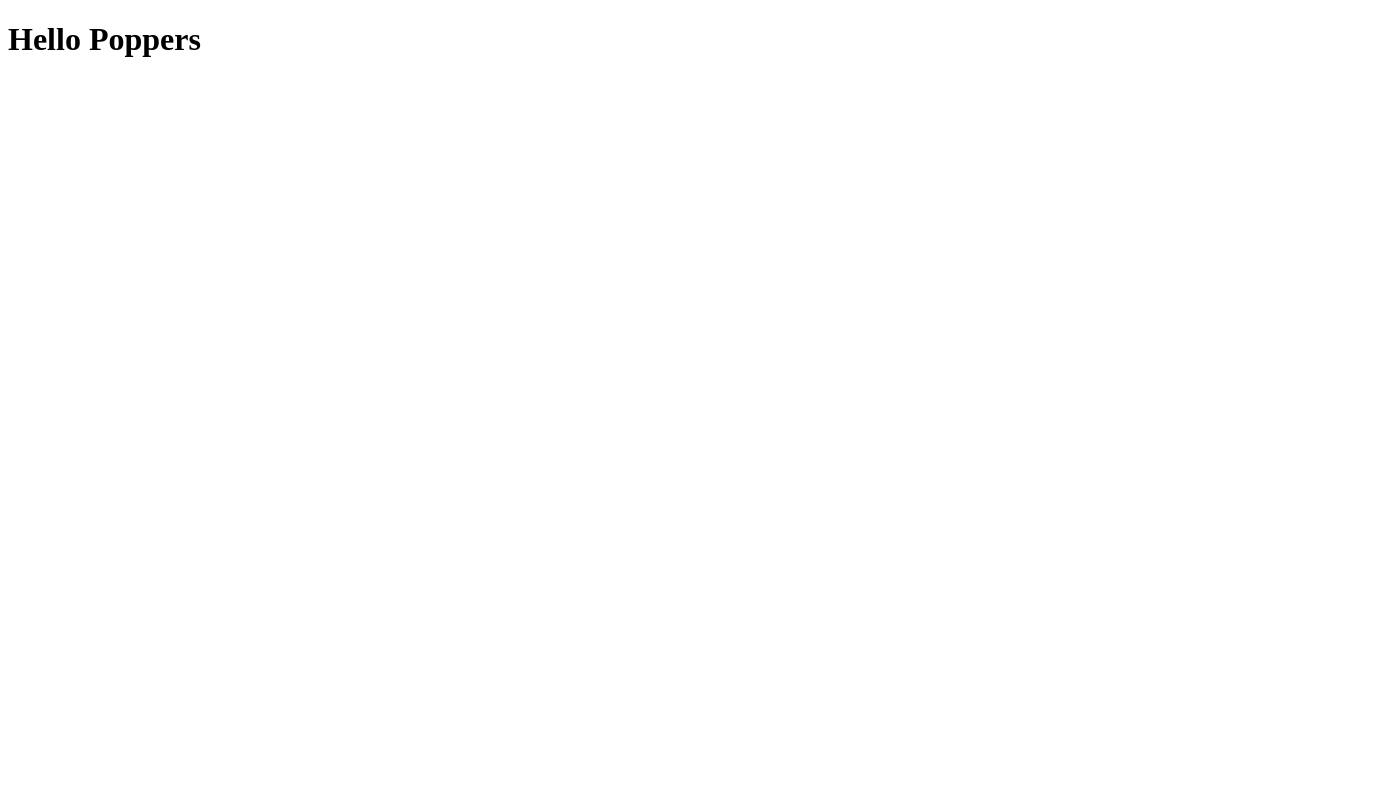
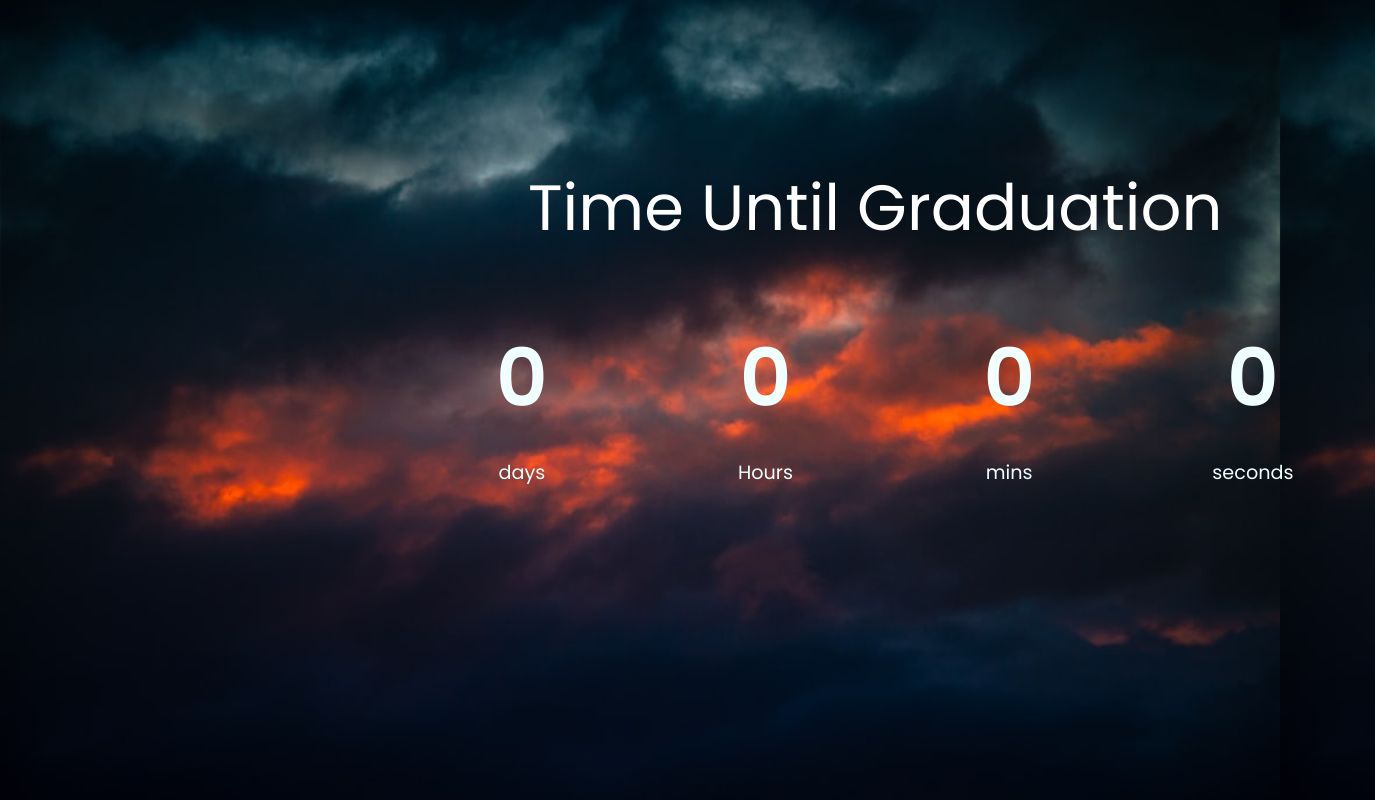
Before and after one commit to tjreese90/CountDown_Timer, a plain HTML site: page index.html in a window 1280 px wide. Shown: the whole page, 1375 px wide, since content can reach past the window. Drawn offline with Linux system fonts and the light colour scheme.

Commit message:
Fixing countdown display adding image

```diff
--- a/index.html
+++ b/index.html
@@ -4,11 +4,31 @@
     <meta charset="UTF-8">
     <meta http-equiv="X-UA-Compatible" content="IE=edge">
     <meta name="viewport" content="width=device-width, initial-scale=1.0">
-    <title>Document</title>
-    <link rel="stylesheets" href="style.css">
+    <title>Graduation Countdown Timer</title>
+    <link rel="stylesheet" href="style.css">
     <script src="script.js" defer></script>
 </head>
 <body>
-    <h1>Hello Poppers</h1>
+    <h1>Time Until Graduation</h1>
+
+    <div class="countdown-container" >
+        <div class="countdown-el days-c">
+            <p class="big-txt" id="days">0</p>
+            <span>days</span>
+        </div>
+        <div class="countdown-el hours-c">
+            <p class="big-txt" id="hours">0</p>
+            <span>Hours</span>
+        </div>
+        <div class="countdown-el mins-c">
+            <p class="big-txt" id="mins">0</p>
+            <span>mins</span>
+        </div>
+        <div class="countdown-el seconds-c">
+            <p class="big-txt" id="secs">0</p>
+            <span>seconds</span>
+        </div>
+
+    </div>
 </body>
 </html>
--- a/style.css
+++ b/style.css
@@ -1,10 +1,45 @@
-@import url('https://fonts.googleapis.com/css2?family=Poppins:wght@200;400;600&display=swap');
+@import url("https://fonts.googleapis.com/css2?family=Poppins:wght@200;400;600&display=swap");
 
 * {
-    box-sizing: border-box;
+  box-sizing: border-box;
 }
 
 body {
-    font-family: "Poppins", sans-serif;
-    margin: 0;
+  background-image: url("./countDownImg.jpg");
+  background-size: cover;
+  background-position: center center;
+  display: flex;
+  flex-direction: column;
+  min-height: 100vh;
+  font-family: "Poppins", sans-serif;
+  margin: 0;
 }
+
+h1 {
+  font-weight: normal;
+  font-size: 4rem;
+  margin-top: 10rem;
+  margin-left: 33rem;
+  color: white;
+}
+
+.countdown-container {
+  display: flex;
+  color: azure;
+  margin-left: 25rem;
+}
+
+.big-txt {
+  font-weight: bold;
+  font-size: 5rem;
+  line-height: 2;
+  margin: 0 6rem;
+}
+
+.countdown-el {
+  text-align: center;
+}
+
+.countdown-el span {
+  font-size: 1.2rem;
+}
```
Also changed, not shown: countDownImg.jpg (added).
